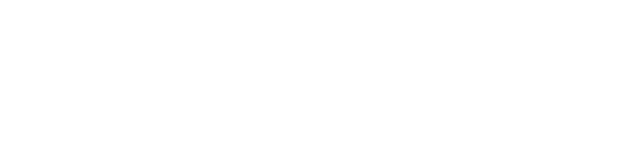
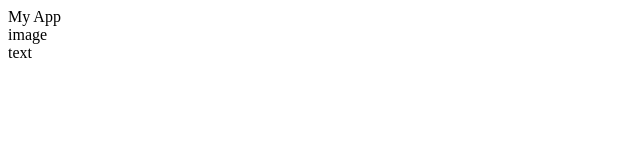
Before and after one commit to erikprice13/Portfolio_Website, a plain HTML site: page toplist/index.html in a window 1280 px wide. Shown: the whole page, without its empty margins (0-640 px from the left). Drawn offline with Linux system fonts and the light colour scheme.

Commit message:
Add placeholder text to app, image and text

```diff
--- a/toplist/index.html
+++ b/toplist/index.html
@@ -1,12 +1,12 @@
 <div class="Title">
-
+My App
 </div>
 
 <div class="app">
 	<div class="image">
-
+	image
 	</div>
 	<div class="text">
-
+	text
 	</div>
 </div>
```
